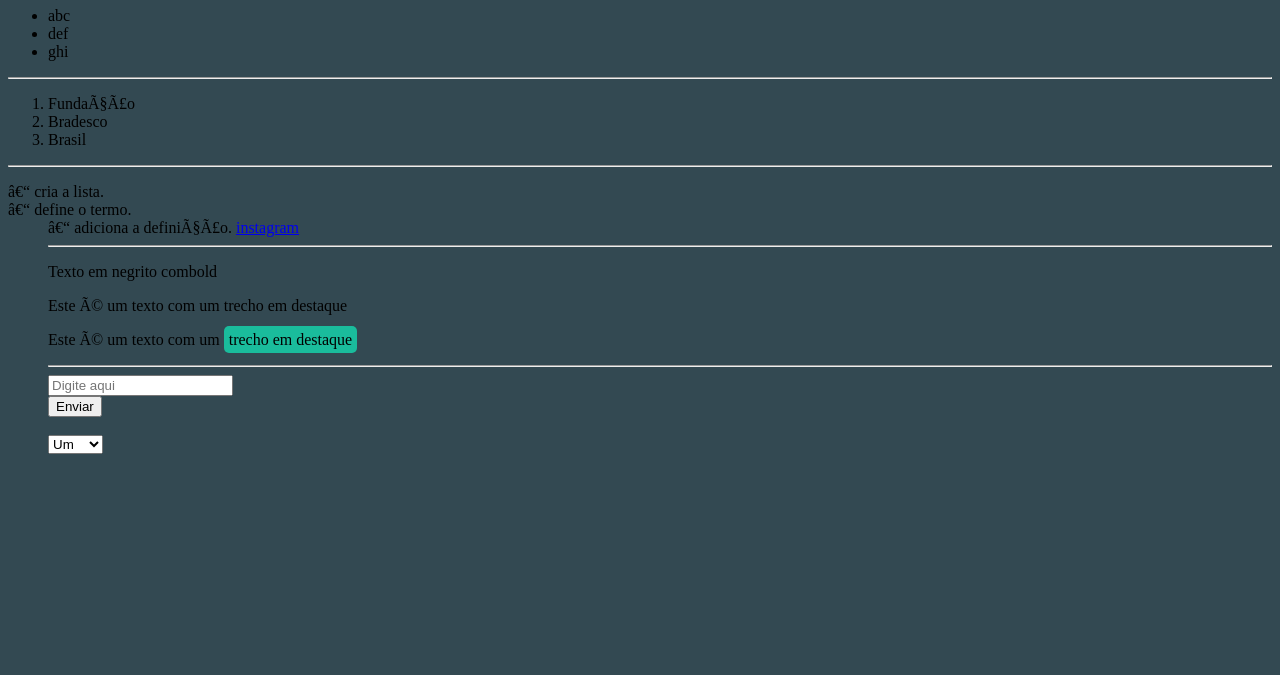
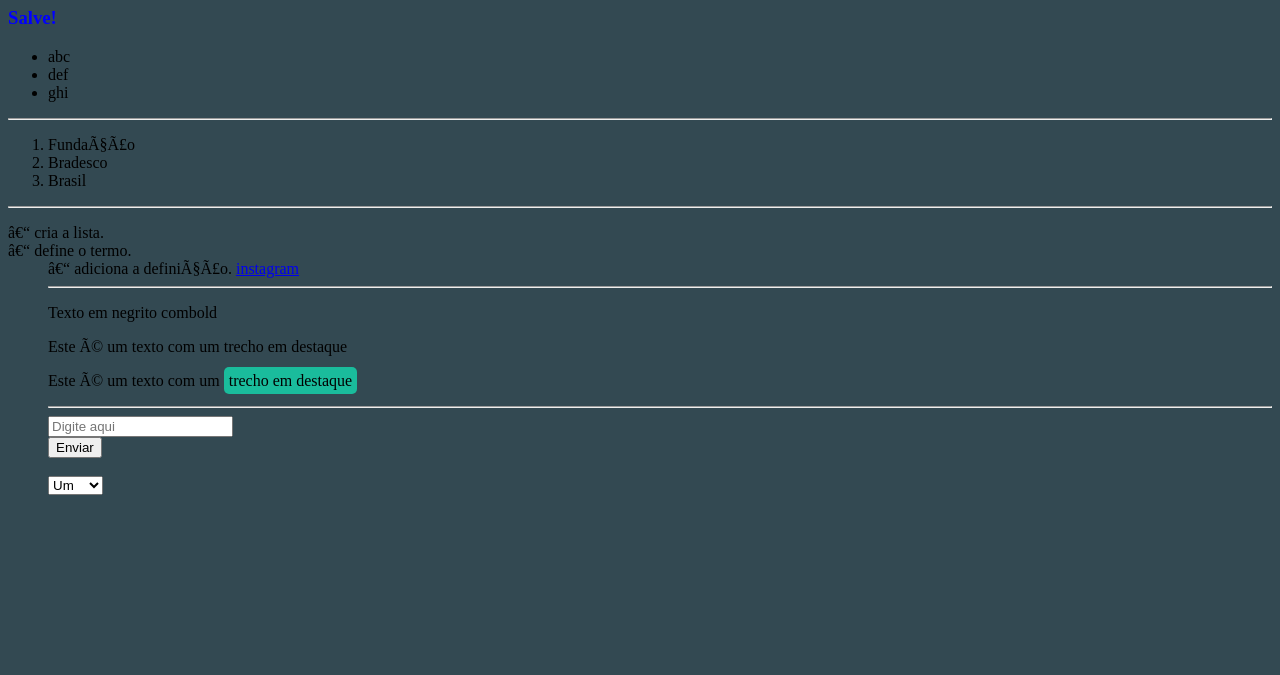
Before and after one commit to vmaciel08/PW, a plain HTML site: page index.html in a window 1280 px wide. Shown: the part 125-800 px from the top of the page. Drawn offline with Linux system fonts and the light colour scheme.

Commit message:
commit 22/02

```diff
--- a/index.html
+++ b/index.html
@@ -15,7 +15,7 @@ h3{
 <hr>
 
 <h1 style="color: rgb(143, 13, 194)"> Olá, mundo</h1>
-
+<h3> Salve!</h3>
 <ul>
 <li> abc</li>
 <li> def</li>
```
